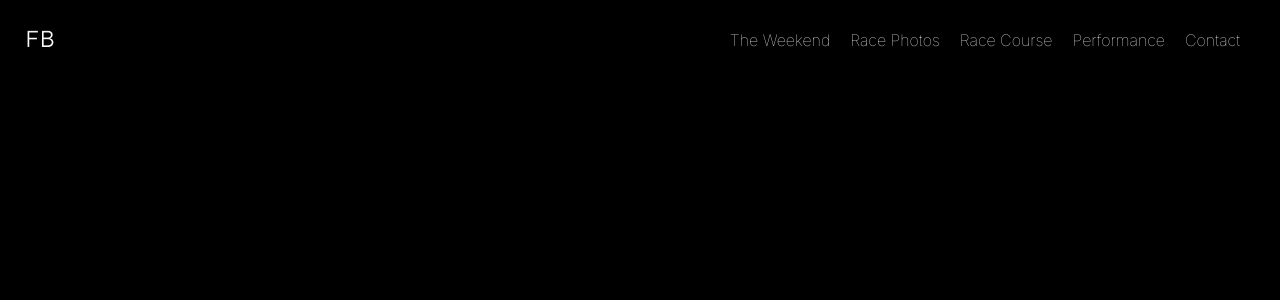
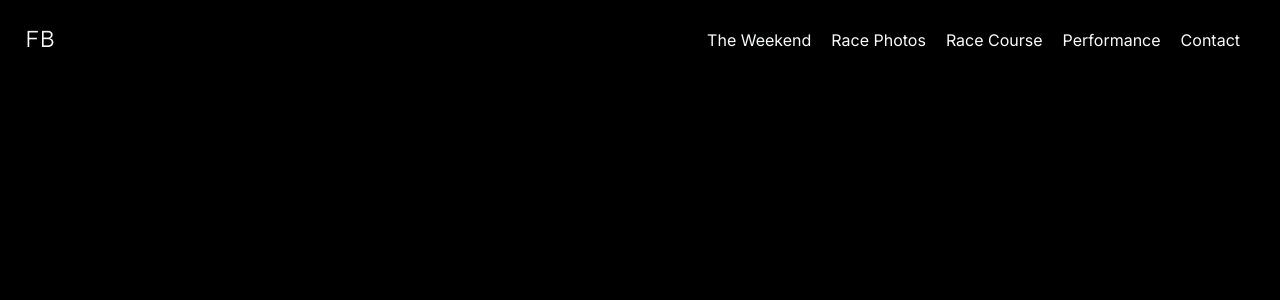
Before and after one commit to fbtri/deptest3, a Next.js app: page / in a window 1280 px wide. Shown: the top 300 px of the page. Built offline with nearby package versions, Linux system fonts and the light colour scheme.

Commit message:
Your commit message

```diff
--- a/app/Components/Navbar.tsx
+++ b/app/Components/Navbar.tsx
@@ -18,7 +18,7 @@ const Navbar = () => {
   <ul className="flex pr-5">
   {NAV_LINKS.map((link) => (
     <li key={link.key}>
-  <Link href={link.href} className="regular-12 text-gray-50 cursor-pointer transition-all hover:font-bold font-thin" style={{ marginRight: '20px' }}>
+  <Link href={link.href} className="regular-12 text-gray-50 cursor-pointer transition-all hover:font-bold" style={{ marginRight: '20px' }}>
     {link.label}
   </Link>
 </li>
```
